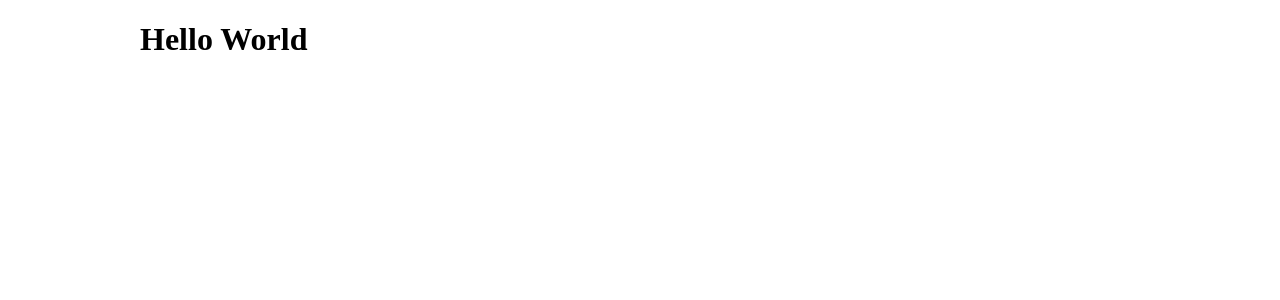
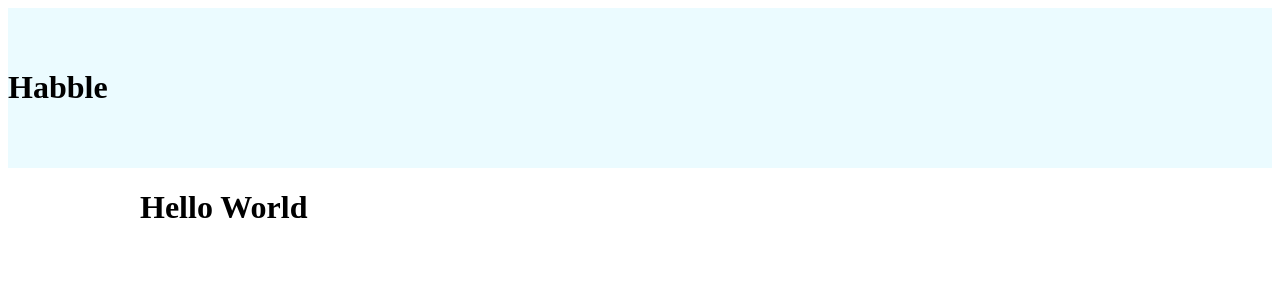
Before and after one commit to JigneshWorld/react-styled-components-example, a React (Create React App) app: page / in a window 1280 px wide. Shown: the top 300 px of the page. Built offline with nearby package versions, Linux system fonts and the light colour scheme.

Commit message:
feat: header styled component

```diff
--- a/src/App.js
+++ b/src/App.js
@@ -1,8 +1,10 @@
+import Header from './components/Header'
 import { Container } from './components/styles/Container.styled'
 
 function App() {
   return (
     <>
+      <Header></Header>
       <Container>
         <h1>Hello World</h1>
       </Container>
--- /dev/null
+++ b/src/components/Header.js
@@ -0,0 +1,11 @@
+import { StyledHeader } from './styles/Header.styled'
+
+function Header() {
+    return (
+        <StyledHeader>
+            <h1>Habble</h1>
+        </StyledHeader>
+    );
+}
+
+export default Header;
--- /dev/null
+++ b/src/components/styles/Header.styled.js
@@ -0,0 +1,6 @@
+import styled from "styled-components";
+
+export const StyledHeader = styled.header`
+    background-color: #ebfbff;
+    padding: 40px 0;
+`
```
